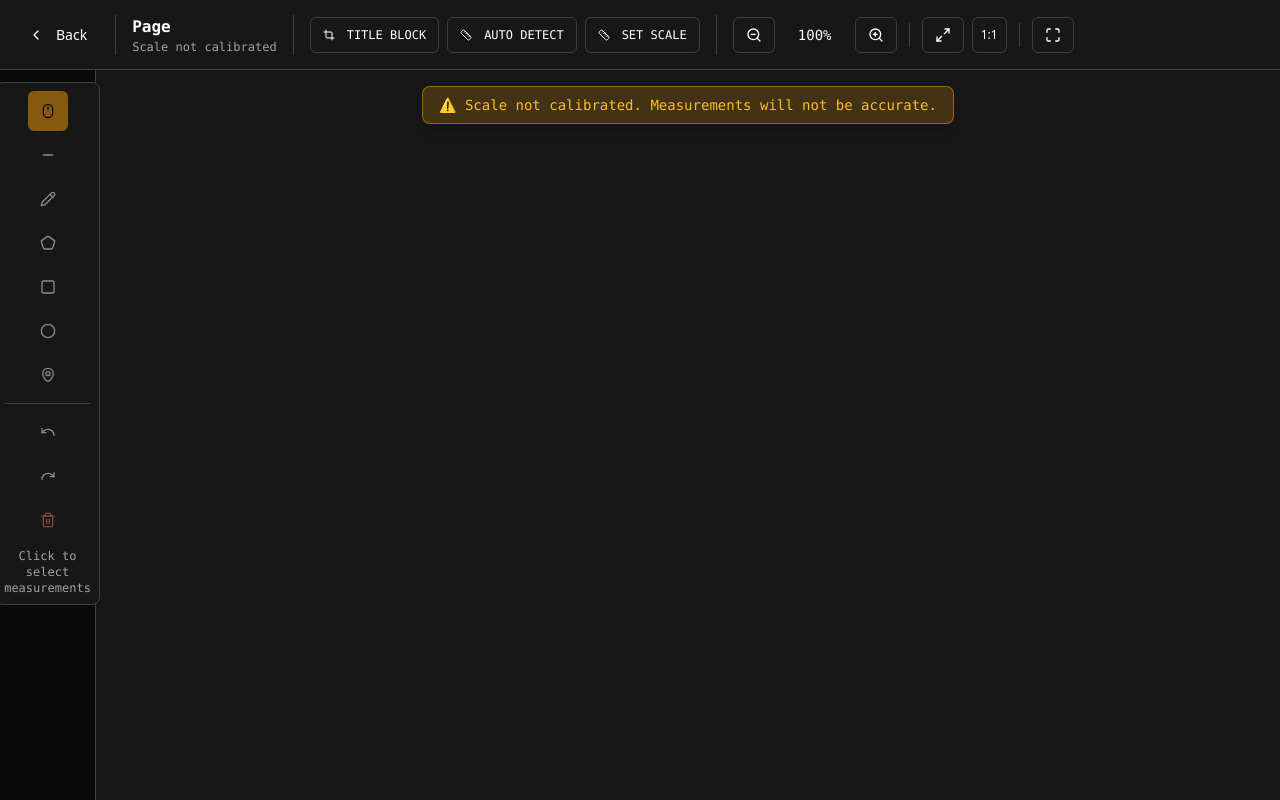
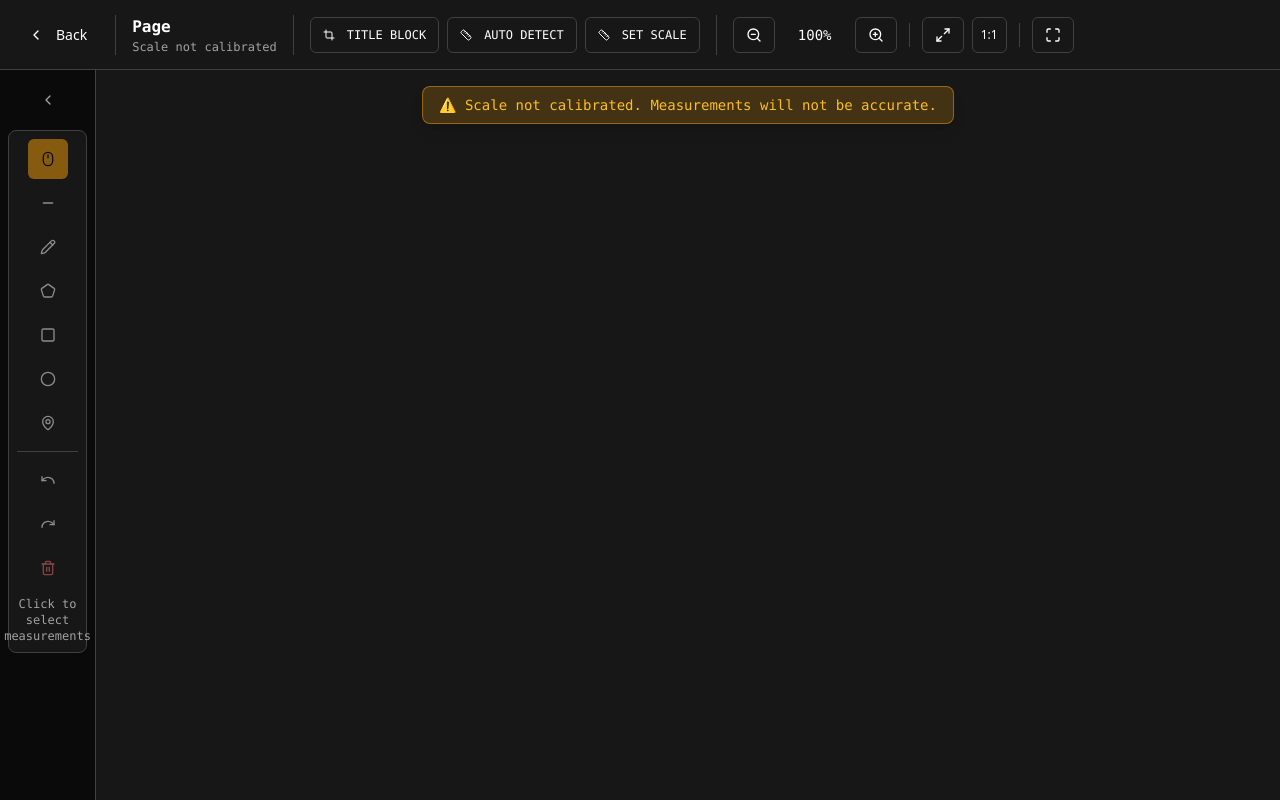
Before and after one commit to jmac122/takeoff-automation, a React (Vite) app in the folder frontend/: page /documents/1/pages/1 in a window 1280 px wide. Built offline with nearby package versions, Linux system fonts and the light colour scheme; no server answers.

Commit message:
Add collapse toggle for tool sidebar
Co-authored-by: jmckenzie <jmckenzie@precisionsiteservices.com>

```diff
--- a/frontend/src/components/viewer/MeasurementToolbarSidebar.tsx
+++ b/frontend/src/components/viewer/MeasurementToolbarSidebar.tsx
@@ -1,4 +1,7 @@
+import { ChevronLeft, ChevronRight } from 'lucide-react';
 import { DrawingToolbar, type DrawingTool } from './DrawingToolbar';
+import { Button } from '@/components/ui/button';
+import { cn } from '@/lib/utils';
 
 interface MeasurementToolbarSidebarProps {
     activeTool: DrawingTool;
@@ -10,6 +13,8 @@ interface MeasurementToolbarSidebarProps {
     onDelete: () => void;
     hasSelection: boolean;
     disabled?: boolean;
+    isCollapsed: boolean;
+    onToggleCollapse: () => void;
 }
 
 export function MeasurementToolbarSidebar({
@@ -22,9 +27,29 @@ export function MeasurementToolbarSidebar({
     onDelete,
     hasSelection,
     disabled = false,
+    isCollapsed,
+    onToggleCollapse,
 }: MeasurementToolbarSidebarProps) {
     return (
-        <div className="flex-shrink-0 w-24 bg-neutral-950 border-r border-neutral-700 flex flex-col items-center py-3 px-2">
+        <div
+            className={cn(
+                'flex-shrink-0 bg-neutral-950 border-r border-neutral-700 flex flex-col items-center py-3 px-2 transition-all duration-200',
+                isCollapsed ? 'w-12' : 'w-24'
+            )}
+        >
+            <Button
+                variant="ghost"
+                size="sm"
+                onClick={onToggleCollapse}
+                title={isCollapsed ? 'Expand tools' : 'Collapse tools'}
+                aria-label={isCollapsed ? 'Expand measurement tools' : 'Collapse measurement tools'}
+                className="w-9 h-9 p-0 text-neutral-400 hover:text-white hover:bg-neutral-800"
+            >
+                {isCollapsed ? <ChevronRight className="w-4 h-4" /> : <ChevronLeft className="w-4 h-4" />}
+            </Button>
+
+            {!isCollapsed && (
+                <div className="mt-3 w-full">
                     <DrawingToolbar
                         activeTool={activeTool}
                         onToolChange={onToolChange}
@@ -38,5 +63,7 @@ export function MeasurementToolbarSidebar({
                         orientation="vertical"
                     />
                 </div>
+            )}
+        </div>
     );
 }
--- a/frontend/src/pages/TakeoffViewer.tsx
+++ b/frontend/src/pages/TakeoffViewer.tsx
@@ -44,6 +44,7 @@ export function TakeoffViewer() {
     const [showScaleLocation, setShowScaleLocation] = useState(false);
     const [showTitleBlockRegion, setShowTitleBlockRegion] = useState(true);
     const [isTitleBlockMode, setIsTitleBlockMode] = useState(false);
+    const [isToolsCollapsed, setIsToolsCollapsed] = useState(false);
     const [titleBlockStart, setTitleBlockStart] = useState<{ x: number; y: number } | null>(null);
     const [titleBlockCurrent, setTitleBlockCurrent] = useState<{ x: number; y: number } | null>(null);
     const [pendingTitleBlock, setPendingTitleBlock] = useState<{ x: number; y: number; width: number; height: number } | null>(null);
@@ -507,6 +508,8 @@ export function TakeoffViewer() {
                     }}
                     hasSelection={!!selectedMeasurementId}
                     disabled={!page?.scale_calibrated || isTitleBlockMode}
+                    isCollapsed={isToolsCollapsed}
+                    onToggleCollapse={() => setIsToolsCollapsed((prev) => !prev)}
                 />
                 {/* Canvas Area */}
                 <div className="flex-1 flex flex-col min-w-0">
```
Lines whose indentation alone changed are shown as unchanged.
